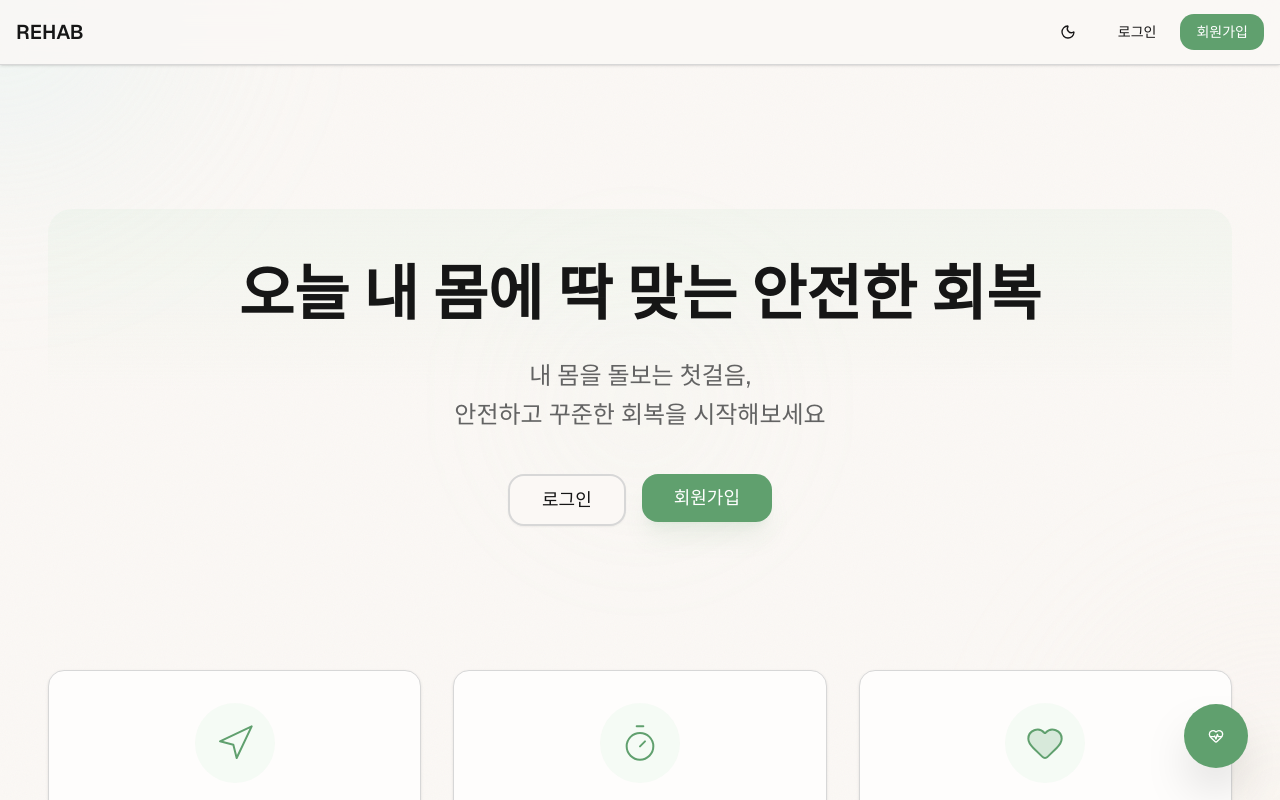
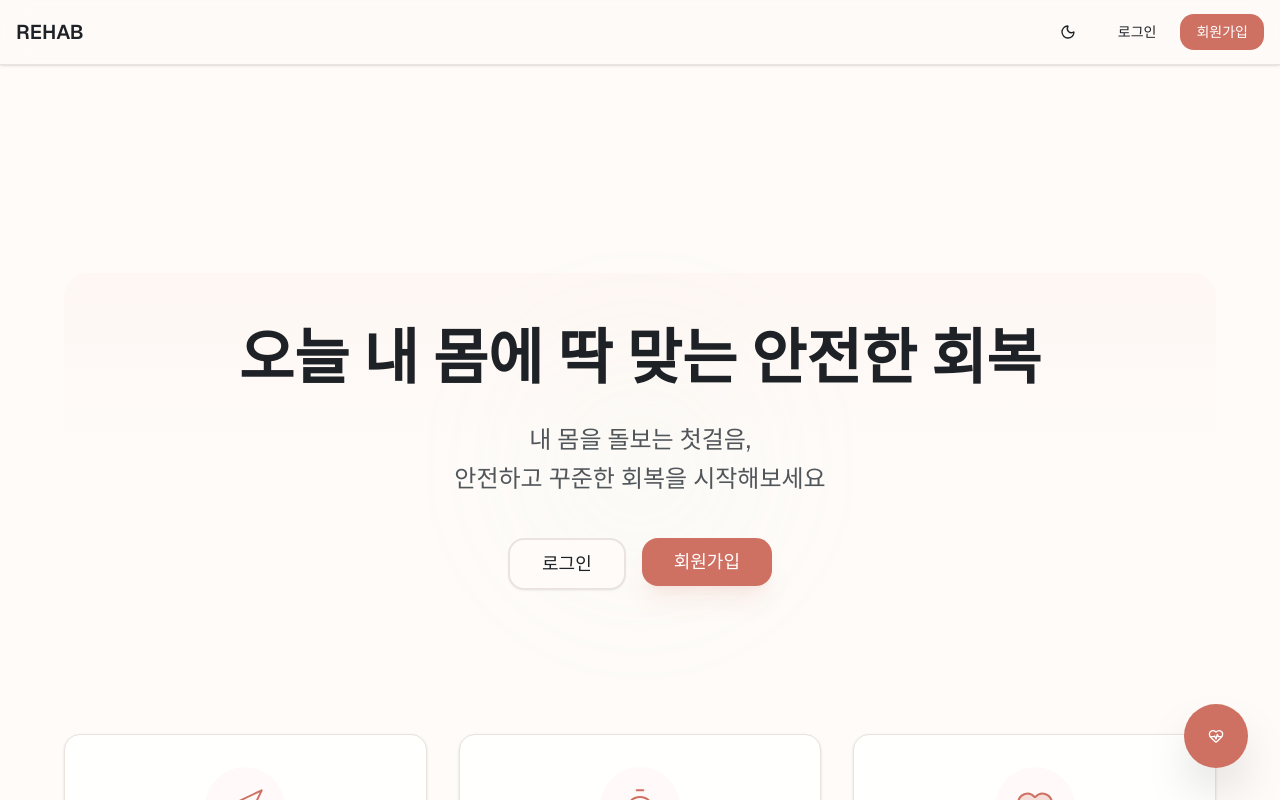
Before and after one commit to kait1987/rehab, a Next.js app: page / in a window 1280 px wide. Shown: the top 800 px of the page. Built offline with nearby package versions, Linux system fonts and the light colour scheme; no server answers.

Commit message:
디자인 1차 완료

```diff
--- a/src/app/api/rehab/generate/route.ts
+++ b/src/app/api/rehab/generate/route.ts
@@ -54,7 +54,7 @@ export async function POST(request: NextRequest) {
     const validationResult = mergeRequestSchema.safeParse(body);
 
     if (!validationResult.success) {
-      const errors = validationResult.error.errors.map((err) => ({
+      const errors = validationResult.error.issues.map((err) => ({
         field: err.path.join("."),
         message: err.message,
       }));
--- a/src/app/globals.css
+++ b/src/app/globals.css
@@ -63,36 +63,36 @@
 
 :root {
   --radius: 1rem; /* 더 둥근 모서리 */
-  /* REHAB 디자인 시스템 - 치유/회복 무드 (라이트 모드) */
-  --background: oklch(0.98 0.005 60); /* #F9FAFB - 따뜻한 웜 그레이 */
-  --foreground: oklch(0.2 0 0); /* #333333 - 부드러운 검정 */
-  --card: oklch(0.995 0.002 60); /* 아주 미묘한 웜 톤의 흰색 */
-  --card-foreground: oklch(0.2 0 0);
+  /* REHAB 디자인 시스템 - 치유/회복 무드 (라이트 모드 - 테라코타 & 크림 베이지) */
+  --background: oklch(0.99 0.005 60); /* #FDFBF7 - 따뜻한 크림 베이지 */
+  --foreground: oklch(0.25 0.01 250); /* #2D3748 - 짙은 차콜/다크 브라운 */
+  --card: oklch(1 0.002 60); /* 순수한 크림 베이지 흰색 */
+  --card-foreground: oklch(0.25 0.01 250);
   --popover: oklch(1 0 0);
-  --popover-foreground: oklch(0.2 0 0);
-  /* Sage Green - 메인 브랜드 컬러 */
-  --primary: oklch(0.65 0.1 150); /* #87A98A - 심리적 안정 */
+  --popover-foreground: oklch(0.25 0.01 250);
+  /* Terracotta/Coral - 메인 브랜드 컬러 */
+  --primary: oklch(0.65 0.12 30); /* #E07A5F - 테라코타/코랄, 따뜻하고 친근함 */
   --primary-foreground: oklch(1 0 0); /* 흰색 텍스트 */
-  --primary-hover: oklch(0.6 0.1 150); /* #7A9680 - 호버 상태 */
-  --primary-light: oklch(0.92 0.04 150); /* #E8F0E9 - 배경/강조용 */
-  --primary-dark: oklch(0.5 0.12 150); /* #5F7A65 - 강조 텍스트 */
-  /* Soft Teal - 보조 브랜드 컬러 */
-  --secondary: oklch(0.6 0.12 200); /* #6BA5B8 - 신뢰와 전문성 */
-  --secondary-foreground: oklch(1 0 0);
-  --secondary-hover: oklch(0.55 0.12 200); /* #5E94A6 */
-  --secondary-light: oklch(0.9 0.05 200); /* #E0EDF2 */
-  --secondary-dark: oklch(0.45 0.14 200); /* #4A7A8A */
-  --muted: oklch(0.96 0 0); /* #F5F5F5 - 연한 회색 배경 */
-  --muted-foreground: oklch(0.5 0 0); /* #808080 - 중간 회색 텍스트 */
-  --accent: oklch(0.85 0.04 60); /* #E8DCC8 - 따뜻한 베이지 */
-  --accent-foreground: oklch(0.2 0 0);
-  --accent-light: oklch(0.95 0.02 60); /* #F9F6F2 */
-  --accent-lavender: oklch(0.75 0.08 300); /* #C4B5D8 - 평온함 */
-  --accent-lavender-light: oklch(0.94 0.04 300); /* #F4F1F8 */
-  --destructive: oklch(0.6 0.2 25); /* 통증 위험 색상 */
-  --border: oklch(0.88 0 0); /* #E0E0E0 - 부드러운 보더 */
-  --input: oklch(0.98 0 0); /* #FAFAFA - 입력 필드 */
-  --ring: oklch(0.65 0.1 150); /* Sage Green 포커스 링 */
+  --primary-hover: oklch(0.6 0.13 30); /* 약간 어두운 테라코타 - 호버 상태 */
+  --primary-light: oklch(0.95 0.03 30); /* 연한 테라코타 - 배경/강조용 */
+  --primary-dark: oklch(0.55 0.14 30); /* 진한 테라코타 - 강조 텍스트 */
+  /* Sand Beige - 보조 브랜드 컬러 */
+  --secondary: oklch(0.85 0.08 70); /* #F6E05E 계열 - 샌드 베이지, 따뜻한 노란 베이지 */
+  --secondary-foreground: oklch(0.25 0.01 250);
+  --secondary-hover: oklch(0.8 0.09 70); /* 약간 어두운 샌드 베이지 */
+  --secondary-light: oklch(0.96 0.04 70); /* 연한 샌드 베이지 - 배경용 */
+  --secondary-dark: oklch(0.7 0.1 70); /* 진한 샌드 베이지 - 강조 텍스트 */
+  --muted: oklch(0.97 0.003 60); /* 연한 크림 베이지 배경 */
+  --muted-foreground: oklch(0.45 0.01 250); /* 중간 차콜 텍스트 */
+  --accent: oklch(0.9 0.05 50); /* 따뜻한 베이지 액센트 */
+  --accent-foreground: oklch(0.25 0.01 250);
+  --accent-light: oklch(0.98 0.02 50); /* 연한 베이지 */
+  --accent-lavender: oklch(0.75 0.08 300); /* #C4B5D8 - 평온함 (유지) */
+  --accent-lavender-light: oklch(0.94 0.04 300); /* #F4F1F8 (유지) */
+  --destructive: oklch(0.6 0.2 25); /* 통증 위험 색상 (유지) */
+  --border: oklch(0.92 0.01 60); /* 부드러운 크림 베이지 보더 */
+  --input: oklch(0.99 0.003 60); /* 크림 베이지 입력 필드 */
+  --ring: oklch(0.65 0.12 30); /* 테라코타 포커스 링 */
   /* 통증 신호등 시스템 */
   --pain-safe: oklch(0.65 0.15 150); /* #7FB885 - 통증 없음, 안전한 운동 가능 */
   --pain-safe-light: oklch(0.95 0.06 150); /* #E8F5EA - 배경 */
@@ -100,19 +100,19 @@
   --pain-caution-light: oklch(0.96 0.06 70); /* #FDF8E8 - 배경 */
   --pain-danger: oklch(0.6 0.2 25); /* #D97757 - 심한 통증, 운동 중단 권장 */
   --pain-danger-light: oklch(0.96 0.08 25); /* #FDF0ED - 배경 */
-  --chart-1: oklch(0.65 0.15 150); /* Sage Green */
-  --chart-2: oklch(0.6 0.12 200); /* Soft Teal */
-  --chart-3: oklch(0.75 0.15 70); /* Caution Yellow */
-  --chart-4: oklch(0.85 0.04 60); /* Warm Beige */
-  --chart-5: oklch(0.75 0.08 300); /* Lavender */
-  --sidebar: oklch(0.98 0 0);
-  --sidebar-foreground: oklch(0.2 0 0);
-  --sidebar-primary: oklch(0.65 0.1 150);
+  --chart-1: oklch(0.65 0.12 30); /* Terracotta */
+  --chart-2: oklch(0.85 0.08 70); /* Sand Beige */
+  --chart-3: oklch(0.75 0.15 70); /* Caution Yellow (유지) */
+  --chart-4: oklch(0.9 0.05 50); /* Warm Beige */
+  --chart-5: oklch(0.75 0.08 300); /* Lavender (유지) */
+  --sidebar: oklch(0.99 0.005 60);
+  --sidebar-foreground: oklch(0.25 0.01 250);
+  --sidebar-primary: oklch(0.65 0.12 30);
   --sidebar-primary-foreground: oklch(1 0 0);
-  --sidebar-accent: oklch(0.96 0 0);
-  --sidebar-accent-foreground: oklch(0.2 0 0);
-  --sidebar-border: oklch(0.88 0 0);
-  --sidebar-ring: oklch(0.65 0.1 150);
+  --sidebar-accent: oklch(0.97 0.003 60);
+  --sidebar-accent-foreground: oklch(0.25 0.01 250);
+  --sidebar-border: oklch(0.92 0.01 60);
+  --sidebar-ring: oklch(0.65 0.12 30);
 }
 
 .dark {
--- a/src/app/layout.tsx
+++ b/src/app/layout.tsx
@@ -1,7 +1,7 @@
 import type { Metadata } from "next";
 import { Geist, Geist_Mono } from "next/font/google";
 
-import Navbar from "@/components/Navbar";
+import { MainLayout } from "@/components/layout/main-layout";
 import { ClientProviders } from "@/components/providers/client-providers";
 import "./globals.css";
 
@@ -31,8 +31,7 @@ export default function RootLayout({
         className={`${geistSans.variable} ${geistMono.variable} antialiased`}
       >
         <ClientProviders>
-          <Navbar />
-          <div className="relative">{children}</div>
+          <MainLayout>{children}</MainLayout>
         </ClientProviders>
       </body>
     </html>
--- /dev/null
+++ b/src/components/layout/main-layout.tsx
@@ -0,0 +1,40 @@
+/**
+ * @file main-layout.tsx
+ * @description REHAB 재활운동 어플리케이션 메인 레이아웃 컴포넌트
+ *
+ * 라이트 모드 기반 레이아웃 컴포넌트입니다.
+ * - 크림 베이지 배경 적용
+ * - 테라코타 Primary 색상 사용
+ * - 모바일 우선 반응형 디자인
+ *
+ * @dependencies
+ * - @/components/Navbar: 네비게이션 바 컴포넌트
+ */
+
+import Navbar from "@/components/Navbar";
+
+interface MainLayoutProps {
+  children: React.ReactNode;
+}
+
+/**
+ * 메인 레이아웃 컴포넌트
+ *
+ * 전체 페이지의 기본 레이아웃을 제공합니다.
+ * - Navbar 포함
+ * - 크림 베이지 배경
+ * - 모바일 우선 반응형
+ */
+export function MainLayout({ children }: MainLayoutProps) {
+  return (
+    <div className="min-h-screen bg-background text-foreground">
+      {/* 네비게이션 바 */}
+      <Navbar />
+
+      {/* 메인 콘텐츠 영역 */}
+      <main className="relative">
+        {children}
+      </main>
+    </div>
+  );
+}
```
Also changed, not shown: 12 other files (tests, documents, lock files or other folders).
